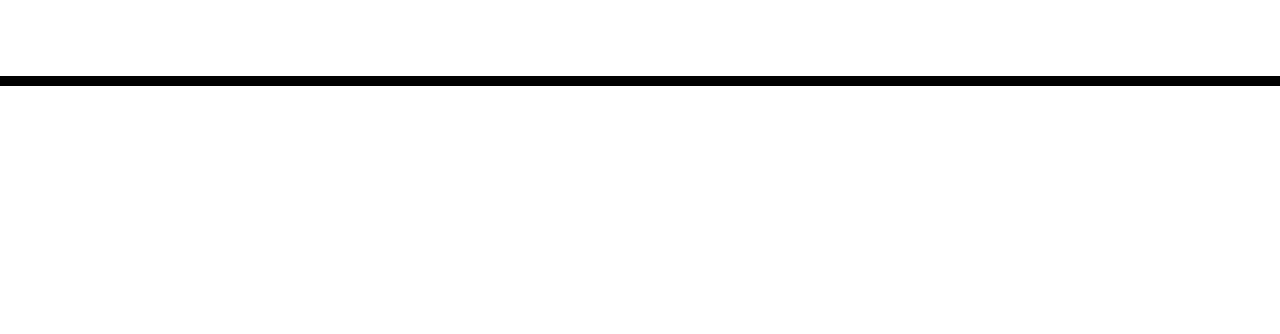
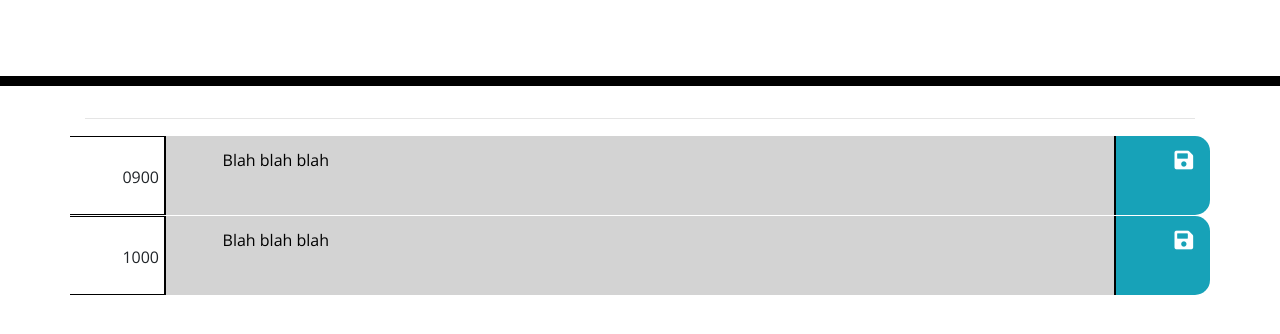
Before and after one commit to TechnicalParadox/workdayscheduler, a plain HTML site: page index.html in a window 1280 px wide. Shown: the part 182-516 px from the top of the page. Drawn offline with nearby package versions, Linux system fonts and the light colour scheme; a web font is replaced by a local one.

Commit message:
basic layout is figured out

```diff
--- a/assets/style.css
+++ b/assets/style.css
@@ -23,11 +23,13 @@ textarea{
 
 .description{
   white-space: pre-wrap;
+  border-left: 1px solid black;
+  border-right: 1px solid black;
 }
 
 .time-block{
-  text-align: center;
   border-radius: 15px;
+  padding: 0;
 }
 
 .row {
@@ -44,7 +46,7 @@ textarea{
 
 .past {
   background-color: #d3d3d3;
-  color: white;
+  color: #000000;
 }
 
 .present {
@@ -56,6 +58,8 @@ textarea{
   background-color: #77dd77;
   color: white;
 }
+
+/** TODO Use these */
 
 .saveBtn {
   border-left: 1px solid black;
@@ -69,3 +73,10 @@ textarea{
   font-size: 20px;
   transition: all .3s ease-in-out;
 }
+
+.time {
+  border-top: 1px solid black;
+  border-bottom: 1px solid black;
+  border-right: 1px solid black;
+  padding-right: 5px;
+}
--- a/index.html
+++ b/index.html
@@ -4,6 +4,12 @@
     <meta charset="UTF-8" />
     <meta name="viewport" content="width=device-width, initial-scale=1.0" />
     <meta http-equiv="X-UA-Compatible" content="ie=edge" />
+    <link
+      rel="stylesheet"
+      href="https://cdnjs.cloudflare.com/ajax/libs/open-iconic/1.1.1/font/css/open-iconic-bootstrap.min.css"
+      integrity="sha512-UyNhw5RNpQaCai2EdC+Js0QL4RlVmiq41DkmCJsRV3ZxipG2L0HhTqIf/H9Hp8ez2EnFlkBnjRGJU2stW3Lj+w=="
+      crossorigin="anonymous"
+    />
     <link
       rel="stylesheet"
       href="https://stackpath.bootstrapcdn.com/bootstrap/4.3.1/css/bootstrap.min.css"
@@ -29,10 +35,34 @@
       <p id="currentDay" class="lead"></p>
     </header>
     <div class="container">
-      <!-- Timeblocks go here -->
+      <!-- TODO Timeblocks go here -->
+      <hr>
+      <div class="time-block row justify-content-around" id="0900">
+        <div class="time col-1 text-right">
+          0900
+        </div>
+        <div class="description col-10 past">
+          Blah blah blah
+        </div>
+        <div class="btn-save col-1 bg-info text-center saveBtn">
+          <i class="fas fa-save fa-lg"></i>
+        </div>
+      </div>
+      <div class="time-block row justify-content-around" id="1000">
+        <div class="time col-1 text-right">
+          1000
+        </div>
+        <div class="description col-10 past">
+          Blah blah blah
+        </div>
+        <div class="btn-save col-1 bg-info text-center saveBtn">
+          <i class="fas fa-save fa-lg"></i>
+        </div>
+      </div>
     </div>
 
     <script src="https://code.jquery.com/jquery-3.4.1.min.js"></script>
     <script src="https://cdnjs.cloudflare.com/ajax/libs/moment.js/2.24.0/moment.min.js"></script>
+    <script src="./assets/script.js"></script>
   </body>
 </html>
```
Also changed, not shown: assets/script.js (added).
